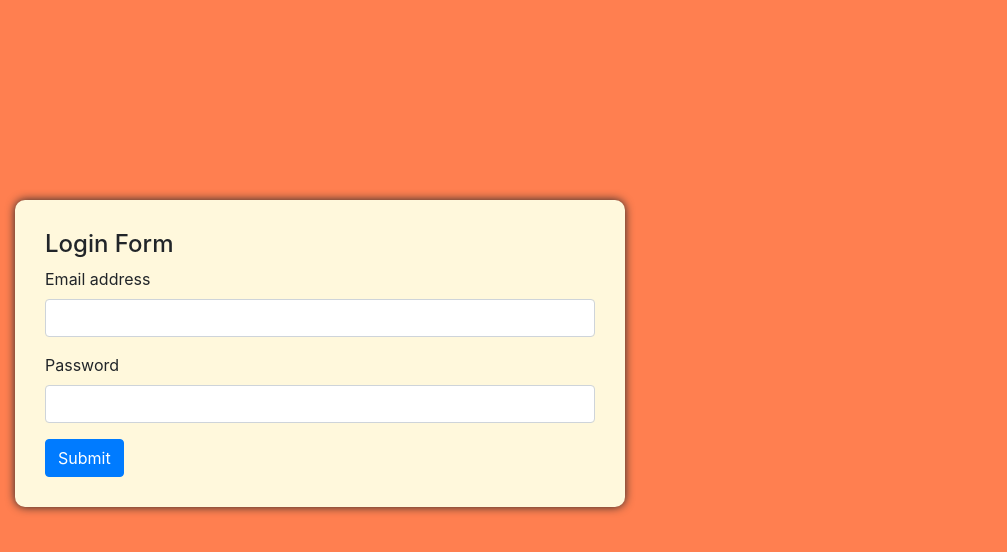
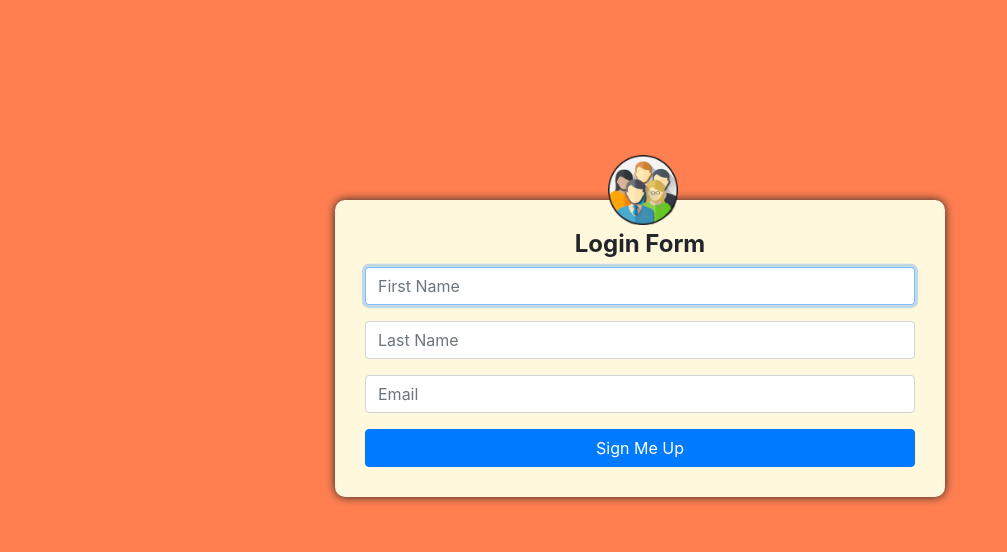
Before and after one commit to arnoldosilva/SubscribeListOnNode, a website: page signup.html in a window 1280 px wide. Shown: the whole page, without its empty margins (0-1007 px from the left). Drawn offline with nearby package versions, Linux system fonts and the light colour scheme.

Commit message:
post init config

```diff
--- a/style.css
+++ b/public/css/style.css
@@ -11,3 +11,10 @@ form{
   padding: 30px;
   box-shadow: 0px 0px 10px 0px;
 }
+.bgimage{
+  width: 70px;
+  height: 70px;
+  position: absolute;
+  top: -45px;
+  left: 45%;
+}
--- a/signup.html
+++ b/signup.html
@@ -1,31 +1,35 @@
-
 <!DOCTYPE html>
 <html lang="en">
+
 <head>
   <meta http-equiv="Content-type" content="text/html; charset=utf-8">
   <title>Document</title>
-  <link rel="stylesheet" href="https://stackpath.bootstrapcdn.com/bootstrap/4.5.0/css/bootstrap.min.css" integrity="sha384-9aIt2nRpC12Uk9gS9baDl411NQApFmC26EwAOH8WgZl5MYYxFfc+NcPb1dKGj7Sk" crossorigin="anonymous">
-  <link rel="stylesheet" type="text/css" href="style.css" >
+  <link rel="stylesheet" href="https://stackpath.bootstrapcdn.com/bootstrap/4.5.0/css/bootstrap.min.css"
+    integrity="sha384-9aIt2nRpC12Uk9gS9baDl411NQApFmC26EwAOH8WgZl5MYYxFfc+NcPb1dKGj7Sk" crossorigin="anonymous">
+  <link rel="stylesheet" type="text/css" href="css/style.css">
   <base href="/">
 </head>
+
 <body>
 
   <section class="container-fluid">
-    <section class="row">
+    <section class="row justify-content-center">
       <section class="col-12 col-md-6">
-        <form class="form-container">
-          <h4>Login Form</h4>
+        <img class="bgimage" src="image/userimage.png" alt="">
+        <form class="form-container" action="/" method="POST">
+          <h4 class="text-center font-weight-bold">Login Form</h4>
           <div class="form-group">
-            <label for="exampleInputEmail1">Email address</label>
-            <input type="email" class="form-control" id="exampleInputEmail1" aria-describedby="emailHelp">
-
+            <input name="fname" type="text" class="form-control" placeholder="First Name" required autofocus>
           </div>
           <div class="form-group">
-            <label for="exampleInputPassword1">Password</label>
-            <input type="password" class="form-control" id="exampleInputPassword1">
+            <input name="lname" type="text" class="form-control" placeholder="Last Name" required>
+          </div>
+          <div class="form-group">
+            <input name="email" type="email" class="form-control" placeholder="Email" required>
           </div>
 
-          <button type="submit" class="btn btn-primary">Submit</button>
+
+          <button type="submit" class="btn btn-primary btn-block">Sign Me Up</button>
         </form>
       </section>
 
@@ -33,9 +37,16 @@
 
   </section>
 
-<script src="https://code.jquery.com/jquery-3.5.1.slim.min.js" integrity="sha384-DfXdz2htPH0lsSSs5nCTpuj/zy4C+OGpamoFVy38MVBnE+IbbVYUew+OrCXaRkfj" crossorigin="anonymous"></script>
-<script src="https://cdn.jsdelivr.net/npm/popper.js@1.16.0/dist/umd/popper.min.js" integrity="sha384-Q6E9RHvbIyZFJoft+2mJbHaEWldlvI9IOYy5n3zV9zzTtmI3UksdQRVvoxMfooAo" crossorigin="anonymous"></script>
-<script src="https://stackpath.bootstrapcdn.com/bootstrap/4.5.0/js/bootstrap.min.js" integrity="sha384-OgVRvuATP1z7JjHLkuOU7Xw704+h835Lr+6QL9UvYjZE3Ipu6Tp75j7Bh/kR0JKI" crossorigin="anonymous"></script>
+  <script src="https://code.jquery.com/jquery-3.5.1.slim.min.js"
+    integrity="sha384-DfXdz2htPH0lsSSs5nCTpuj/zy4C+OGpamoFVy38MVBnE+IbbVYUew+OrCXaRkfj"
+    crossorigin="anonymous"></script>
+  <script src="https://cdn.jsdelivr.net/npm/popper.js@1.16.0/dist/umd/popper.min.js"
+    integrity="sha384-Q6E9RHvbIyZFJoft+2mJbHaEWldlvI9IOYy5n3zV9zzTtmI3UksdQRVvoxMfooAo"
+    crossorigin="anonymous"></script>
+  <script src="https://stackpath.bootstrapcdn.com/bootstrap/4.5.0/js/bootstrap.min.js"
+    integrity="sha384-OgVRvuATP1z7JjHLkuOU7Xw704+h835Lr+6QL9UvYjZE3Ipu6Tp75j7Bh/kR0JKI"
+    crossorigin="anonymous"></script>
 
 </body>
+
 </html>
```
Also changed, not shown: app.js (+13 -1 lines), public/image/userimage.png (added).
